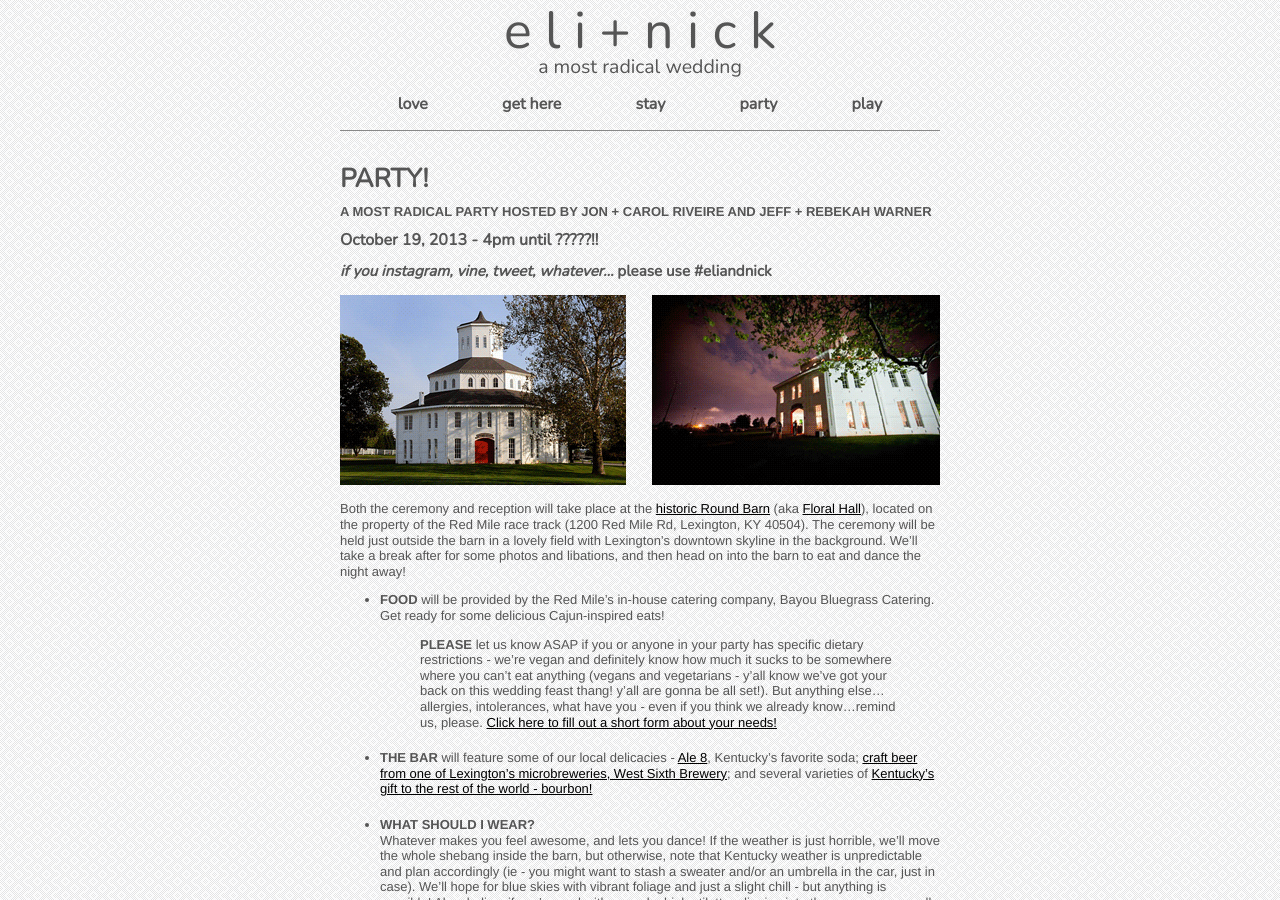
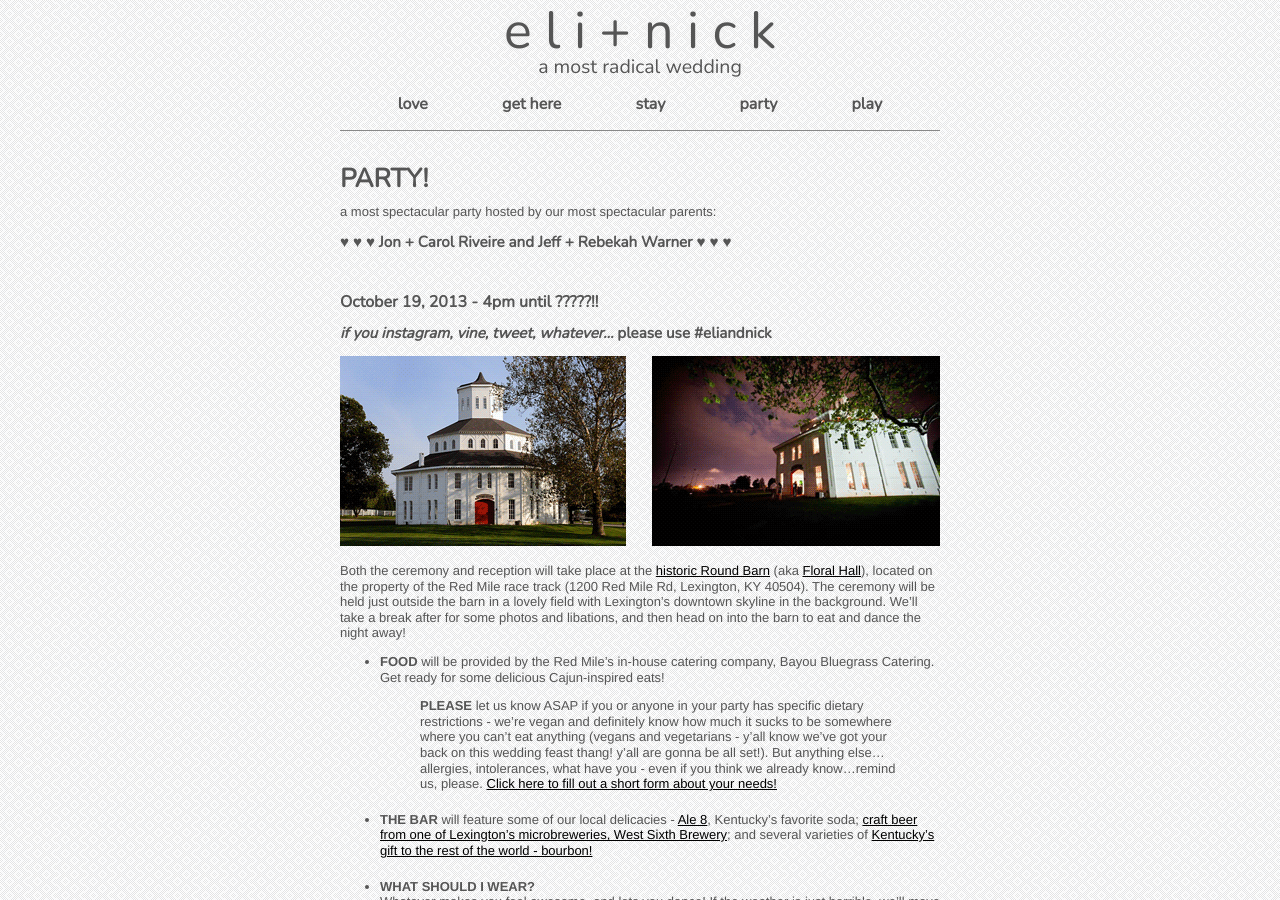
Before and after one commit to nikolaiwarner/eliandnick.com, a Jekyll site: the page built from party.md, in a window 1280 px wide and 900 px high. Built offline with Jekyll 4.4.1, drawn with Linux system fonts in a browser that asks for light colours; nearby versions of some CDN libraries.

Commit message:
Update party.md

```diff
--- a/party.md
+++ b/party.md
@@ -4,7 +4,8 @@ title: Who likes to rock the party?
 ---
 
 # PARTY!
-__A MOST RADICAL PARTY HOSTED BY JON + CAROL RIVEIRE AND JEFF + REBEKAH WARNER__
+a most spectacular party hosted by our most spectacular parents:
+### ♥ ♥ ♥ Jon + Carol Riveire and Jeff + Rebekah Warner ♥ ♥ ♥
 <br>
 ## October 19, 2013 - 4pm until ?????!!
 ### *if you instagram, vine, tweet, whatever...* __please use #eliandnick__
```
